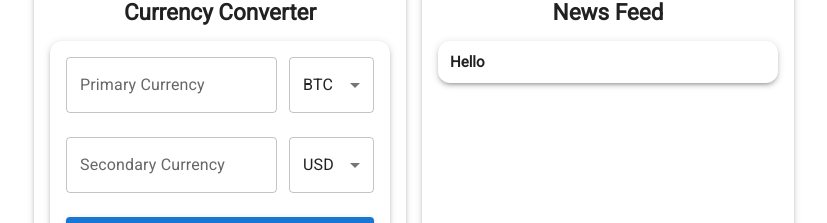
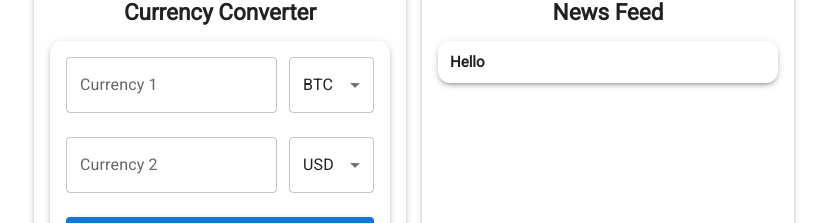
Before and after one commit to maxcore25/next-crypto-dashboard-draft, a Next.js app: page / in a window 1280 px wide. Shown: the part 204-427 px from the top of the page, without its empty margins (226-1053 px from the left). Built offline with nearby package versions, Linux system fonts and the light colour scheme.

Commit message:
Input Label Text Changed

```diff
--- a/app/components/elements/CurrencyConverter/index.js
+++ b/app/components/elements/CurrencyConverter/index.js
@@ -29,7 +29,7 @@ const CurrencyConverter = () => {
             <div className={styles.inputContainer}>
               <TextField
                 id='outlined-basic'
-                label='Primary Currency'
+                label='Currency 1'
                 variant='outlined'
                 inputProps={{
                   name: 'currency-amount-1',
@@ -56,7 +56,7 @@ const CurrencyConverter = () => {
             <div className={styles.inputContainer}>
               <TextField
                 id='outlined-basic'
-                label='Secondary Currency'
+                label='Currency 2'
                 variant='outlined'
                 inputProps={{
                   name: 'currency-amount-2',
```
